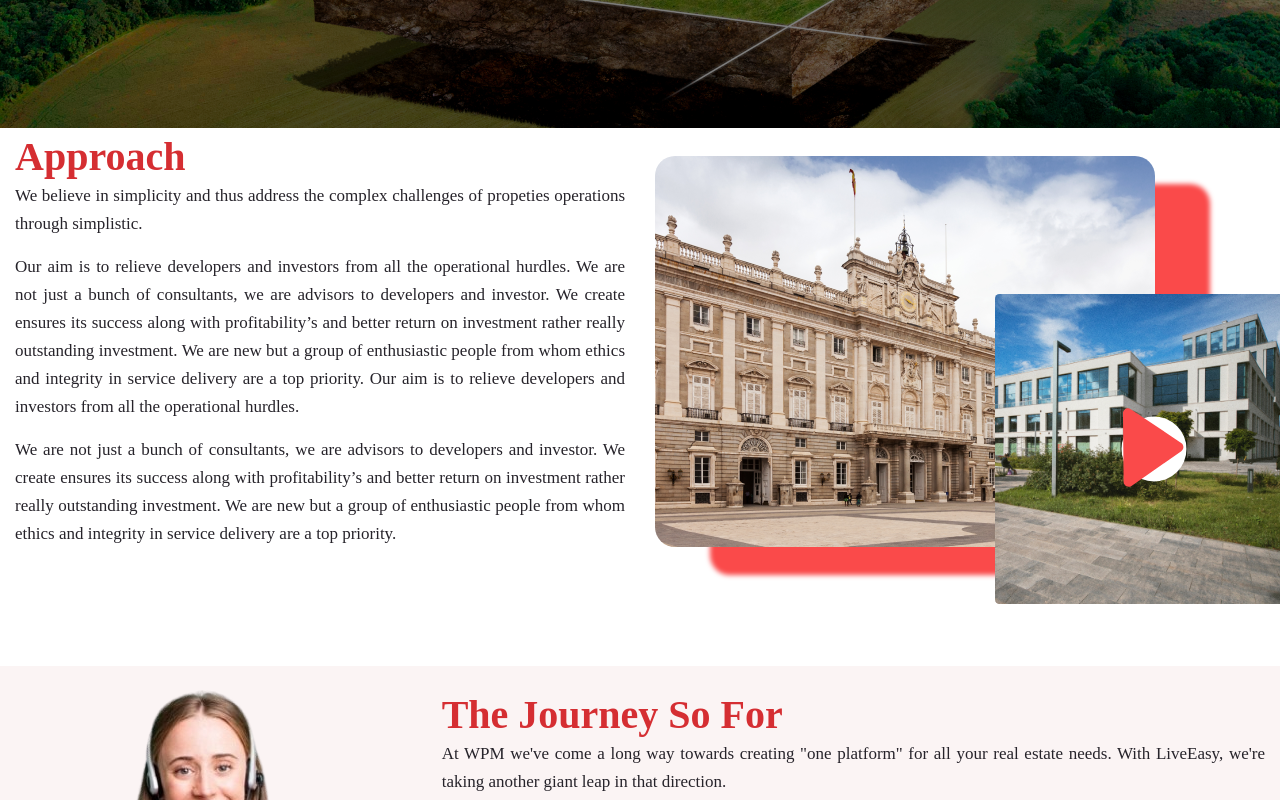
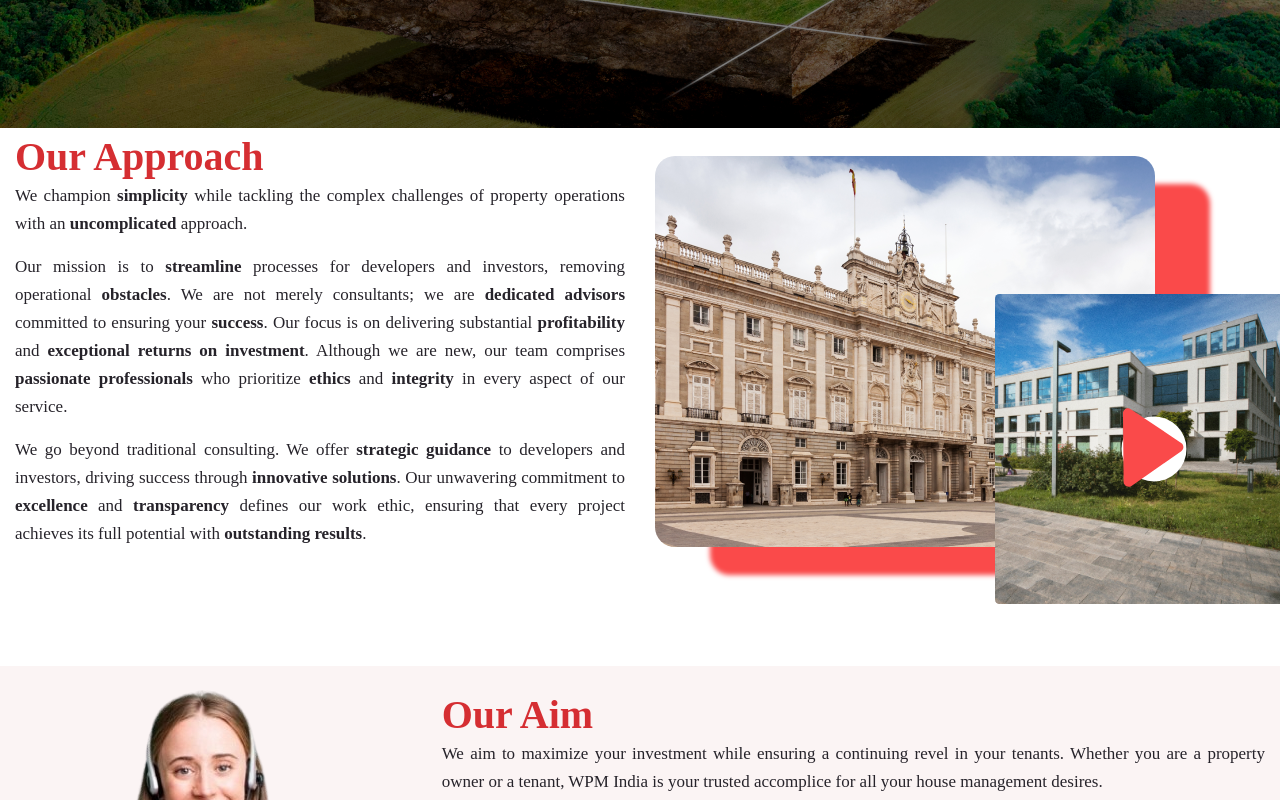
Before and after one commit to sh434/newWeB, a React (Create React App) app: page /about-us in a window 1280 px wide. Shown: the part 420-1220 px from the top of the page. Built offline with nearby package versions, Linux system fonts and the light colour scheme.

Commit message:
"create the blog"

```diff
--- a/src/Components/DynamicBanner/Dynamic.js
+++ b/src/Components/DynamicBanner/Dynamic.js
@@ -10,7 +10,7 @@ const Dynamic = ({ backgroundImage, heading, subheading }) => {
         >
             <div className="dynamic__content">
                 <h1 className="dynamic__title">{heading}</h1>
-                <p className="dynamic__subheading text-white">{subheading}</p>
+                <p className="dynamic__subheading text-white text-center">{subheading}</p>
             </div>
         </div>
     )
--- a/src/pages/AboutSection/AboutView.js
+++ b/src/pages/AboutSection/AboutView.js
@@ -12,7 +12,7 @@ const AboutView = () => {
             <DynamicBanner
                 backgroundImage="/assets/About.jpg"
                 heading="About Us"
-                subheading="Lorem Ipsum is simply dummy text of the printing and typesetting industry." />
+                subheading="If you are in search of a top-tier property management company in (Location) ." />
             <Approachs />
             <CallToActionSection />
         </>
--- a/src/pages/AboutSection/Approachs/Approachs.js
+++ b/src/pages/AboutSection/Approachs/Approachs.js
@@ -48,26 +48,18 @@ const Approachs = () => {
                                 data-aos-delay={150}
                             >
                                 <h2 className="section__heading--title">
-                                    Approach
+                                    Our Approach
                                 </h2>
                                 <p className="section__heading--desc">
-                                    We believe in simplicity and thus address the complex challenges
-                                    of propeties operations through simplistic.
+                                    We champion <strong>simplicity</strong> while tackling the complex challenges of property operations with an <strong>uncomplicated</strong> approach.
+                                </p>
+                                <p className="section__heading--desc">
+                                    Our mission is to <strong>streamline</strong> processes for developers and investors, removing operational <strong>obstacles</strong>. We are not merely consultants; we are <strong>dedicated advisors</strong> committed to ensuring your <strong>success</strong>. Our focus is on delivering substantial <strong>profitability</strong> and <strong>exceptional returns on investment</strong>. Although we are new, our team comprises <strong>passionate professionals</strong> who prioritize <strong>ethics</strong> and <strong>integrity</strong> in every aspect of our service.
+                                </p>
+                                <p className="section__heading--desc">
+                                    We go beyond traditional consulting. We offer <strong>strategic guidance</strong> to developers and investors, driving success through <strong>innovative solutions</strong>. Our unwavering commitment to <strong>excellence</strong> and <strong>transparency</strong> defines our work ethic, ensuring that every project achieves its full potential with <strong>outstanding results</strong>.
+                                </p>
 
-                                </p>
-                                <p className="section__heading--desc"> Our aim is to relieve developers and investors from all the operational
-                                    hurdles. We are not just a bunch of consultants, we are advisors to
-                                    developers and investor. We create ensures its success along with
-                                    profitability’s and better return on investment rather really outstanding
-                                    investment. We are new but a group of enthusiastic people from
-                                    whom ethics and integrity in service delivery are a top priority.
-                                    Our aim is to relieve developers and investors from all the operational
-                                    hurdles.</p>
-                                <p className="section__heading--desc">We are not just a bunch of consultants, we are advisors to
-                                    developers and investor. We create ensures its success along with
-                                    profitability’s and better return on investment rather really outstanding
-                                    investment. We are new but a group of enthusiastic people from
-                                    whom ethics and integrity in service delivery are a top priority.</p>
                             </div>
                         </div>
                         <div className='col-md-6'>
@@ -110,11 +102,11 @@ const Approachs = () => {
                         </div>
                         <div className='col-md-8'>
                             <h2 className="section__heading--title">
-                                The Journey So For
+                                Our Aim
                             </h2>
-                            <p>At WPM we've come a long way towards creating "one platform"
-                                for all your real estate needs. With LiveEasy, we're taking another
-                                giant leap in that direction.</p>
+                            <p>We aim to maximize your investment while ensuring a continuing revel in your tenants.
+                                Whether you are a property owner or a tenant, WPM India is your trusted accomplice for all
+                                your house management desires.</p>
 
                             <div className='row pt-2'>
                                 {amenitiesData.map((item, index) => (
--- a/src/pages/HeroSection/Approach/Apptoach.js
+++ b/src/pages/HeroSection/Approach/Apptoach.js
@@ -2,6 +2,7 @@ import React from 'react'
 import './Apptoach.css'
 import TestimonialSlider from './Tesmonials'
 import "../../ContactSection/ContactUs.css"
+import { Link } from 'react-router-dom'
 
 const Apptoach = () => {
     return (
@@ -22,10 +23,10 @@ const Apptoach = () => {
                                 What sets us apart is our <strong>commitment to ethical practices and integrity</strong>. Though we are new, our team is made up of <strong>enthusiastic professionals</strong> with a wealth of experience. We believe in delivering services that <strong>prioritize your success</strong> while maintaining the <strong>highest standards of honesty and transparency</strong>.
                                 <br />With <strong> WPM India,  </strong>you can trust that your property is in the hands of a dedicated team that works relentlessly to achieve excellence and provide <strong> outstanding results </strong> for your investment.
                             </p>
+                            <Link to="/about-us">   <button className="contact__form--btn solid__btn">
+                                Know More
+                            </button></Link>
 
-                            <button className="contact__form--btn solid__btn">
-                                Know More
-                            </button>
                         </div>
                         <div className="col-md-6">
                             <div>
```
